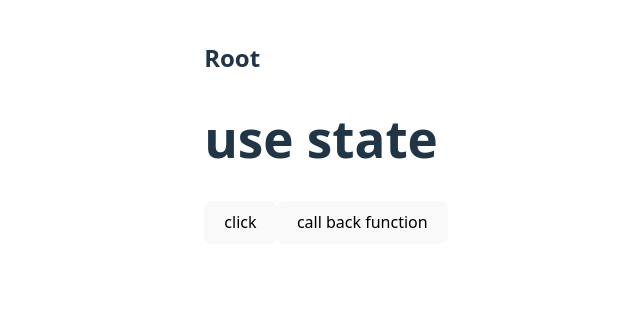
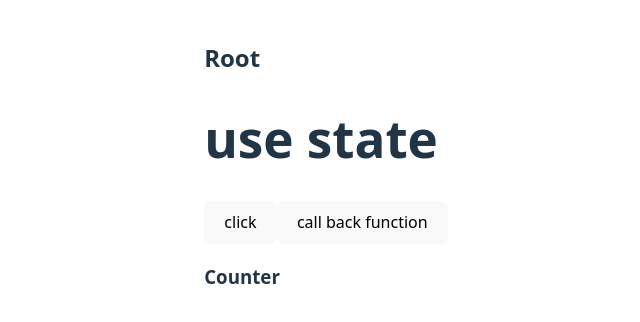
Before and after one commit to omkarchavan-git/my-react-app, a React (Vite) app: page / in a window 1280 px wide. Shown: the top 322 px of the page, without its empty margins (314-954 px from the left). Built offline with nearby package versions, Linux system fonts and the light colour scheme.

Commit message:
Creater counter

```diff
--- a/src/App.jsx
+++ b/src/App.jsx
@@ -1,6 +1,7 @@
 import { useState } from 'react'
 import './App.css'
 import Events from './components/Events'
+import Counter from './components/Counter'
 
 function App() {
   const [count, setCount] = useState(0)
@@ -16,6 +17,7 @@
 
         </div>
         <Events />
+        <Counter />
       </div>
     </>
   )
--- /dev/null
+++ b/src/components/Counter.jsx
@@ -0,0 +1,12 @@
+const Counter = () => {
+
+
+    return (
+
+        <div>
+            <h3>Counter</h3>
+        </div>
+    )
+}
+
+export default Counter
```
